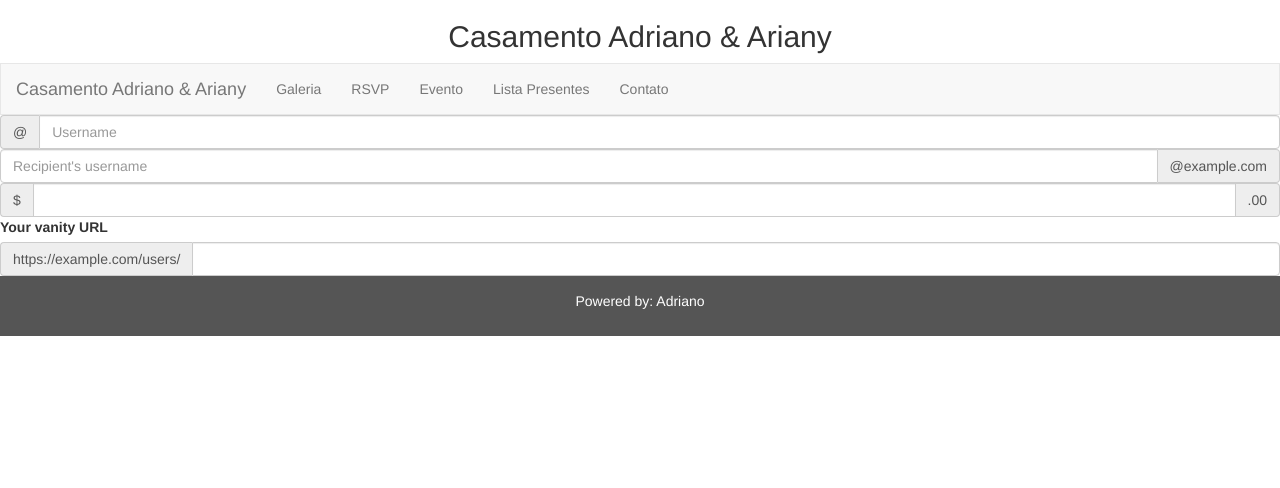
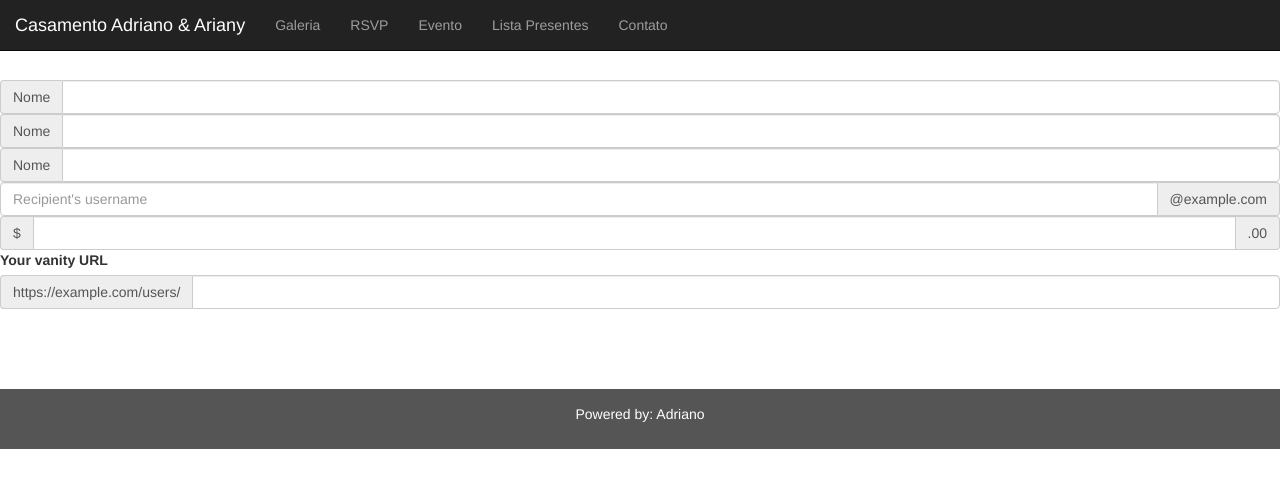
Before and after one commit to AdrianoChia/casamento-adri-ari, a Django app: page /rsvp/ in a window 1280 px wide. Shown: the top 488 px of the page. Run offline with Django 3.2, Linux system fonts and the light colour scheme; some libraries are stand-ins or nearby versions.

Commit message:
All around bootstrap rework

```diff
--- a/blog/templates/blog/rsvp.html
+++ b/blog/templates/blog/rsvp.html
@@ -45,11 +45,7 @@
   <title>Casamento Adriano & Ariany</title>
 </head>
 <body>
-  <header div class="container">
-    <center><h2>Casamento Adriano & Ariany</h2></center>
-  </header>
-
-      <nav class="navbar navbar-default">
+      <nav class="navbar navbar-inverse navbar-fixed-top">
 
           <div class="navbar-header">
             <a class="navbar-brand" href="/home/">Casamento Adriano & Ariany</a>
@@ -63,9 +59,18 @@
           </ul>
 
       </nav>
+    </br></br></br></br>
 <div class="input-group">
-  <span class="input-group-addon" id="basic-addon1">@</span>
-  <input type="text" class="form-control" placeholder="Username" aria-describedby="basic-addon1">
+  <span class="input-group-addon" id="basic-addon1">Nome</span>
+  <input type="text" class="form-control" aria-describedby="basic-addon1">
+</div>
+<div class="input-group">
+  <span class="input-group-addon" id="basic-addon1">Nome</span>
+  <input type="text" class="form-control" aria-describedby="basic-addon1">
+</div>
+<div class="input-group">
+  <span class="input-group-addon" id="basic-addon1">Nome</span>
+  <input type="text" class="form-control" aria-describedby="basic-addon1">
 </div>
 
 <div class="input-group">
@@ -85,7 +90,7 @@
   <input type="text" class="form-control" id="basic-url" aria-describedby="basic-addon3">
 </div>
   </div>
-
+  </br></br></br></br>
   <footer class="container-fluid text-center">
     <p>Powered by: Adriano</p>
   </footer>
```
Also changed, not shown: blog/templates/blog/home.html (+15 -30 lines), blog/templates/blog/lista_presentes.html (+8 -8 lines).
